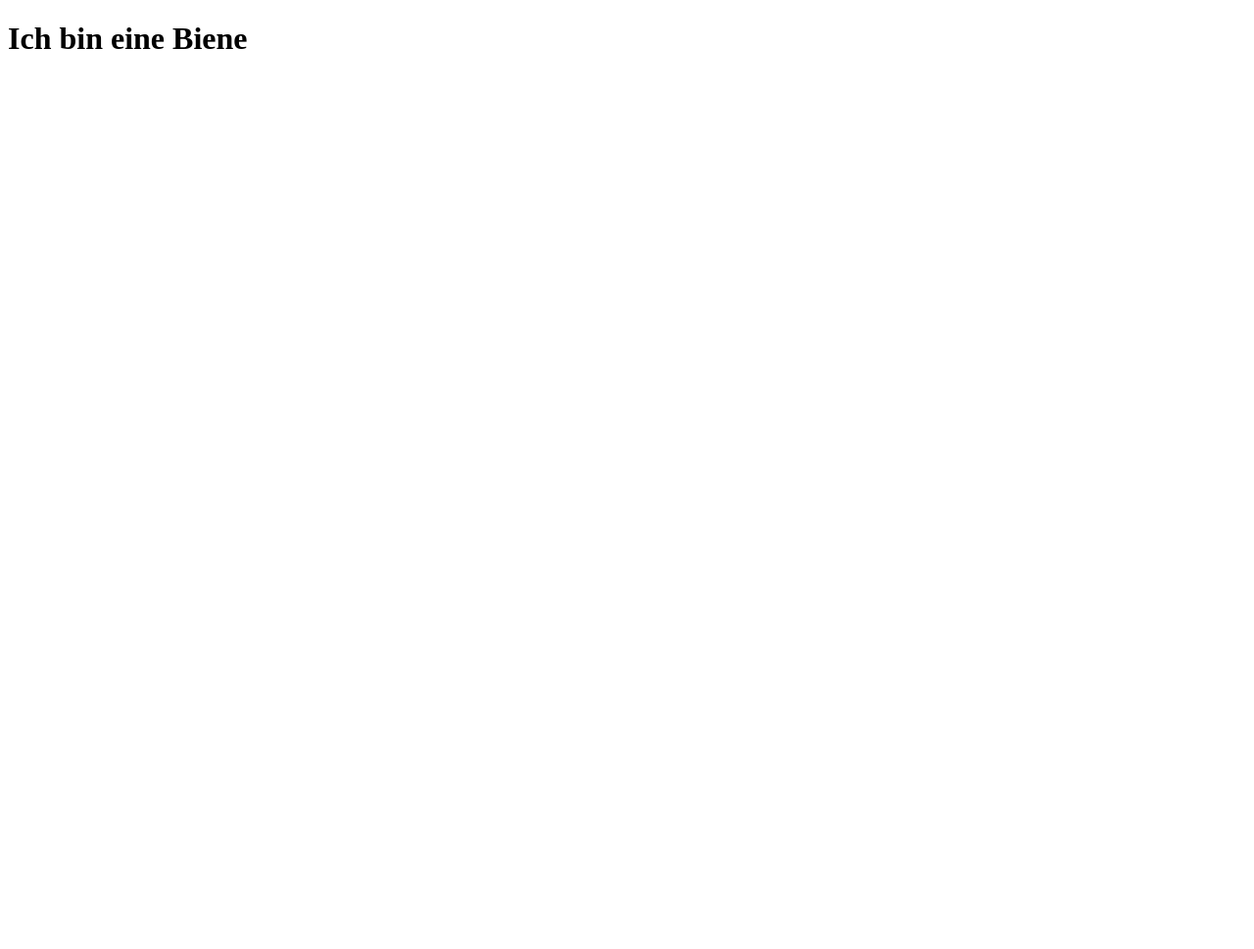
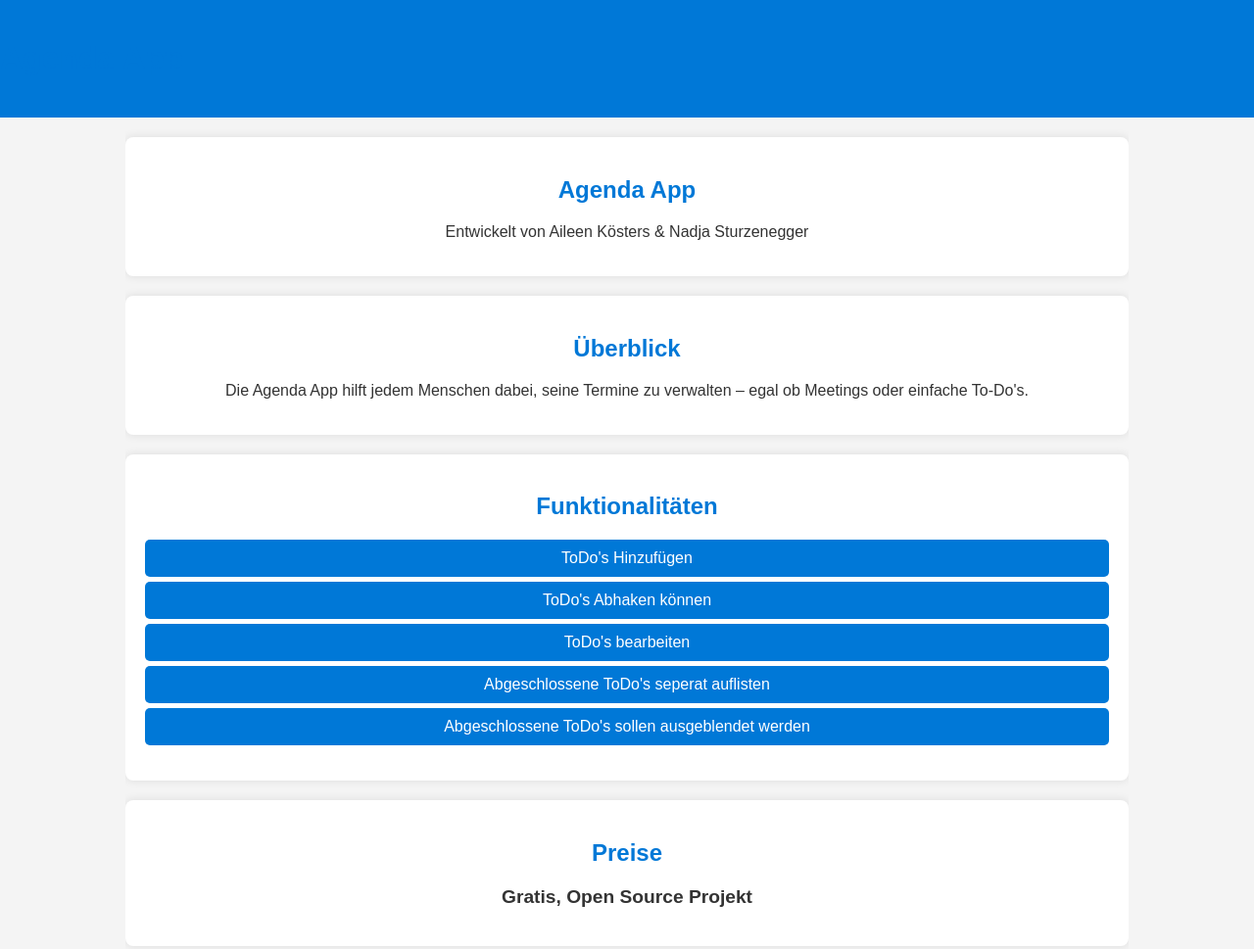
Before and after one commit to TheRealSpeedie/TheRealSpeedie.github.io, a plain HTML site: page index.html in a window 1280 px wide. Shown: the whole page at 98% size. Before the commit the page ends 800 px from the top, so only its background shows below. Drawn offline with Linux system fonts and the light colour scheme.

Commit message:
Update index.html

```diff
--- a/index.html
+++ b/index.html
@@ -1,11 +1,82 @@
 <!DOCTYPE html>
-<html lang="en">
+<html lang="de">
 <head>
     <meta charset="UTF-8">
     <meta name="viewport" content="width=device-width, initial-scale=1.0">
-    <title>Document</title>
+    <title>Agenda App</title>
+    <style>
+        body {
+            font-family: Arial, sans-serif;
+            margin: 0;
+            padding: 0;
+            background-color: #f4f4f4;
+            color: #333;
+        }
+        .container {
+            width: 80%;
+            margin: auto;
+            overflow: hidden;
+            text-align: center;
+        }
+        header {
+            background: #0078D7;
+            color: white;
+            padding: 20px 0;
+        }
+        section {
+            padding: 20px;
+            background: white;
+            margin: 20px 0;
+            border-radius: 8px;
+            box-shadow: 0 0 10px rgba(0, 0, 0, 0.1);
+        }
+        h1, h2 {
+            color: #0078D7;
+        }
+        ul {
+            list-style: none;
+            padding: 0;
+        }
+        ul li {
+            background: #0078D7;
+            color: white;
+            margin: 5px 0;
+            padding: 10px;
+            border-radius: 5px;
+        }
+        .preise p {
+            font-size: 1.2em;
+            font-weight: bold;
+        }
+    </style>
 </head>
 <body>
-    <h1>Ich bin eine Biene</h1>
+    <header>
+        <h1>Agenda App</h1>
+    </header>
+    <div class="container">
+        <section>
+            <h1>Agenda App</h1>
+            <p>Entwickelt von Aileen Kösters & Nadja Sturzenegger</p>
+        </section>
+        <section>
+            <h2>Überblick</h2>
+            <p>Die Agenda App hilft jedem Menschen dabei, seine Termine zu verwalten – egal ob Meetings oder einfache To-Do's.</p>
+        </section>
+        <section>
+            <h2>Funktionalitäten</h2>
+            <ul>
+                <li>ToDo's Hinzufügen</li>
+                <li>ToDo's Abhaken können</li>
+                <li>ToDo's bearbeiten</li>
+                <li>Abgeschlossene ToDo's seperat auflisten</li>
+                <li>Abgeschlossene ToDo's sollen ausgeblendet werden</li>
+            </ul>
+        </section>
+        <section class="preise">
+            <h2>Preise</h2>
+            <p>Gratis, Open Source Projekt</p>
+        </section>
+    </div>
 </body>
 </html>
```
